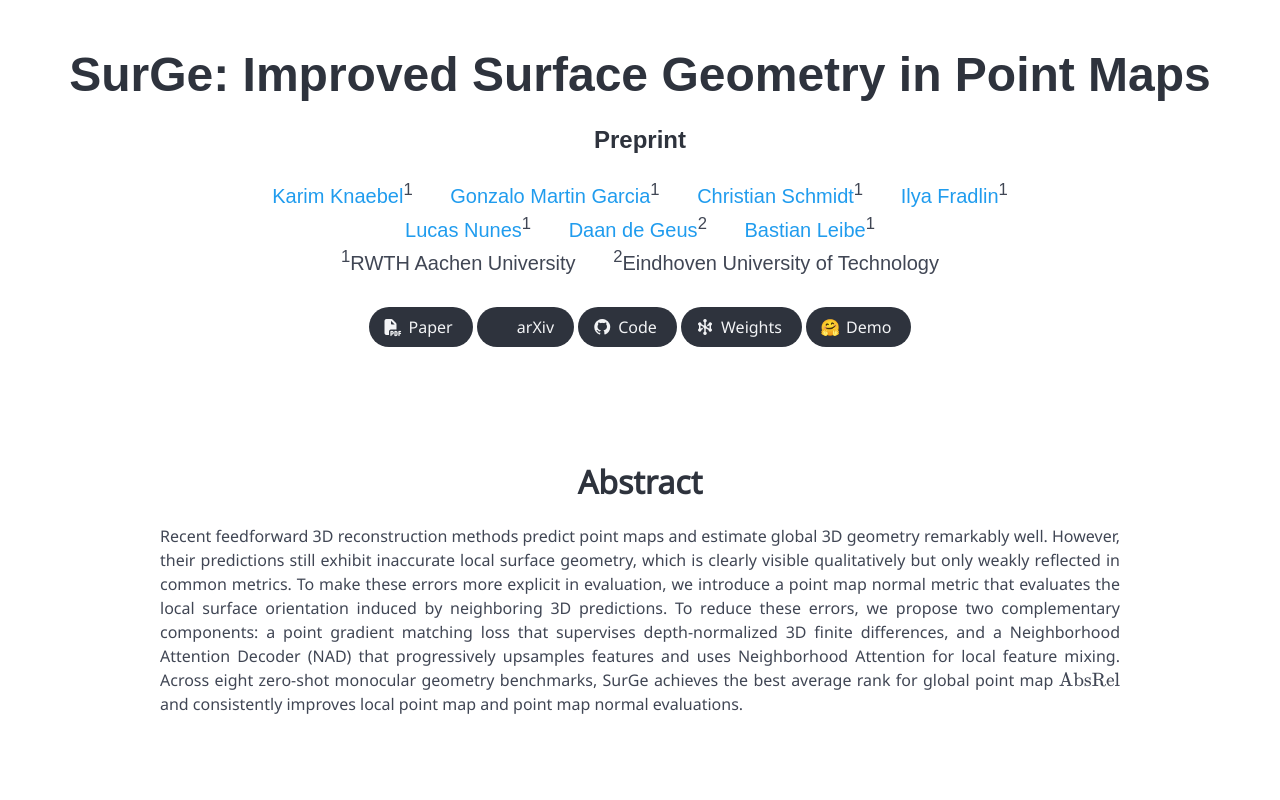
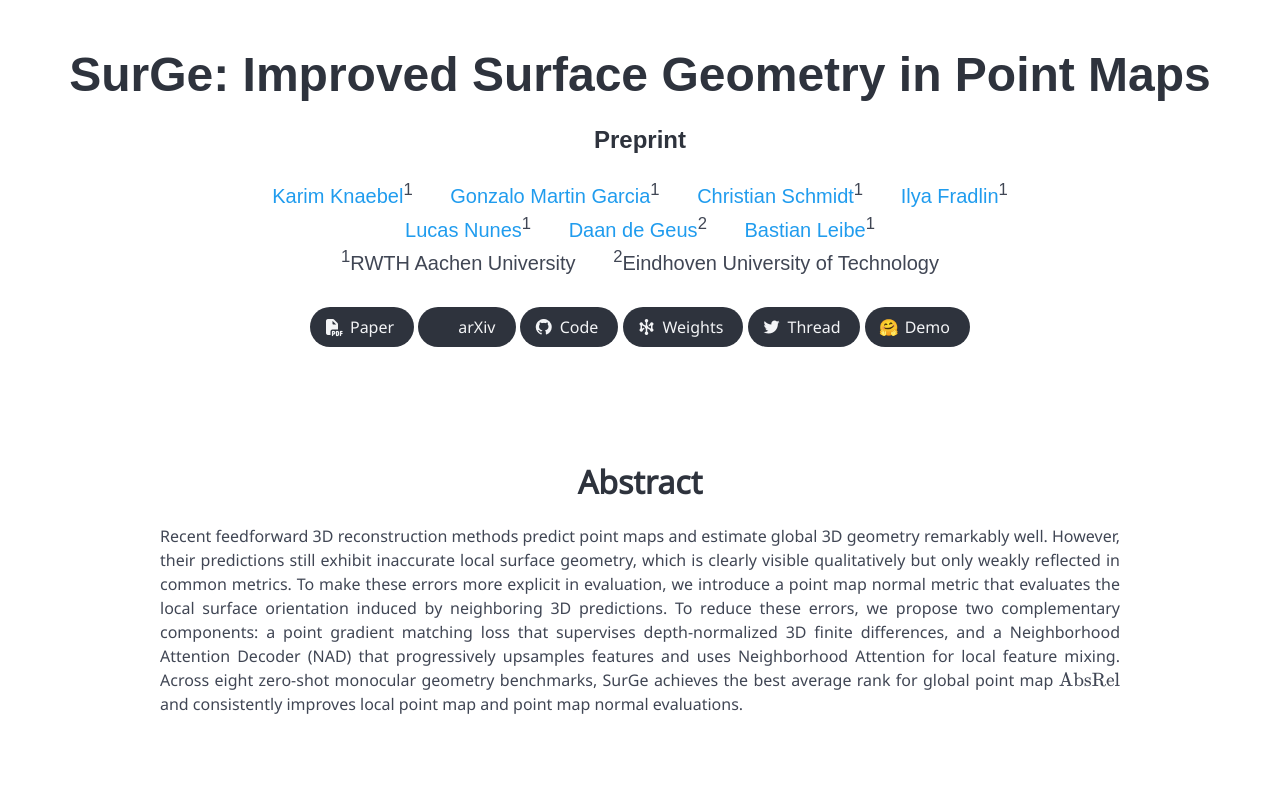
Before and after one commit to karimknaebel/surge, a plain HTML site: page index.html in a window 1280 px wide. Shown: the top 800 px of the page. Drawn offline with nearby package versions, Linux system fonts and the light colour scheme; some icons are missing; a web font is replaced by a local one.

Commit message:
add twitter thread link

```diff
--- a/index.html
+++ b/index.html
@@ -106,6 +106,13 @@
                   class="external-link button is-normal is-rounded is-dark">
                   <span class="icon"><i class="fa-solid fa-hexagon-nodes"></i></span>
                   <span>Weights</span>
+                </a>
+              </span>
+              <span class="link-block">
+                <a href="https://x.com/karimknaebel/status/2061464906138829059"
+                  class="external-link button is-normal is-rounded is-dark">
+                  <span class="icon"><i class="fa-brands fa-twitter"></i></span>
+                  <span>Thread</span>
                 </a>
               </span>
               <span class="link-block">
```
